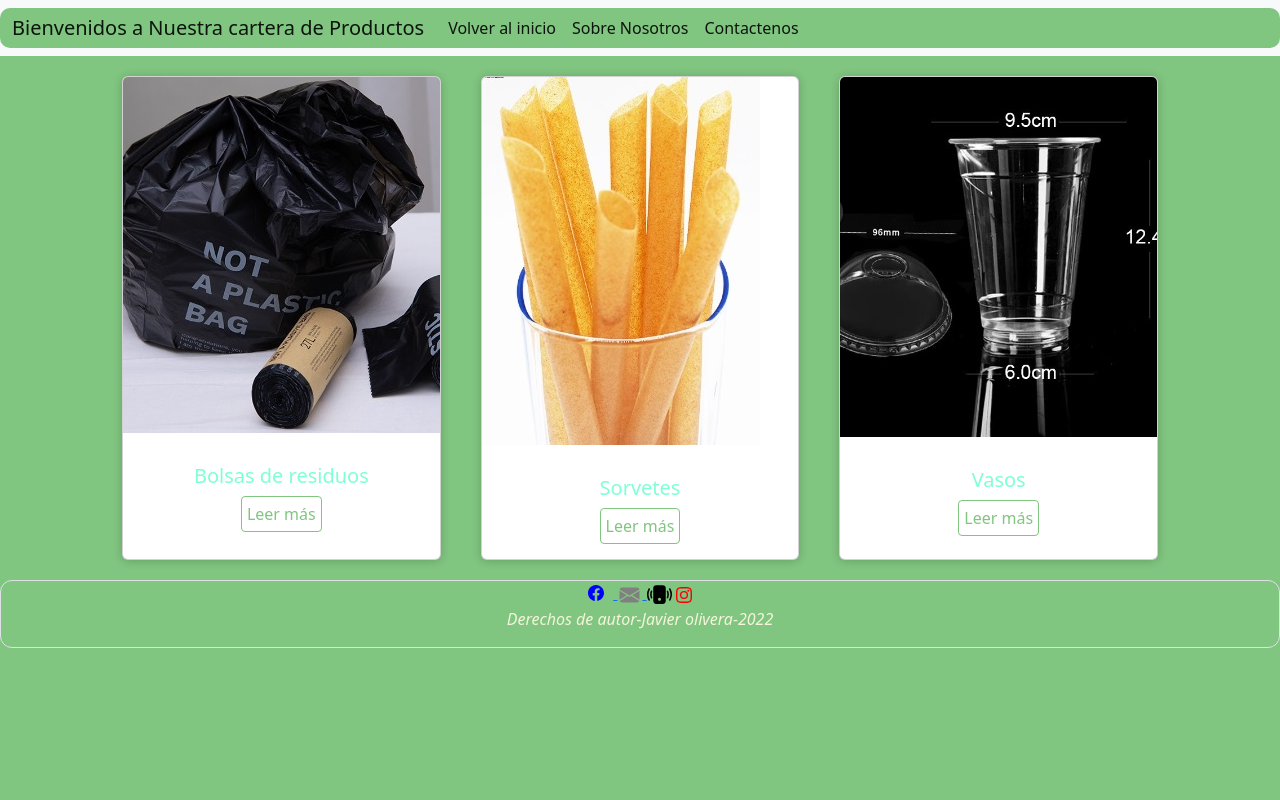
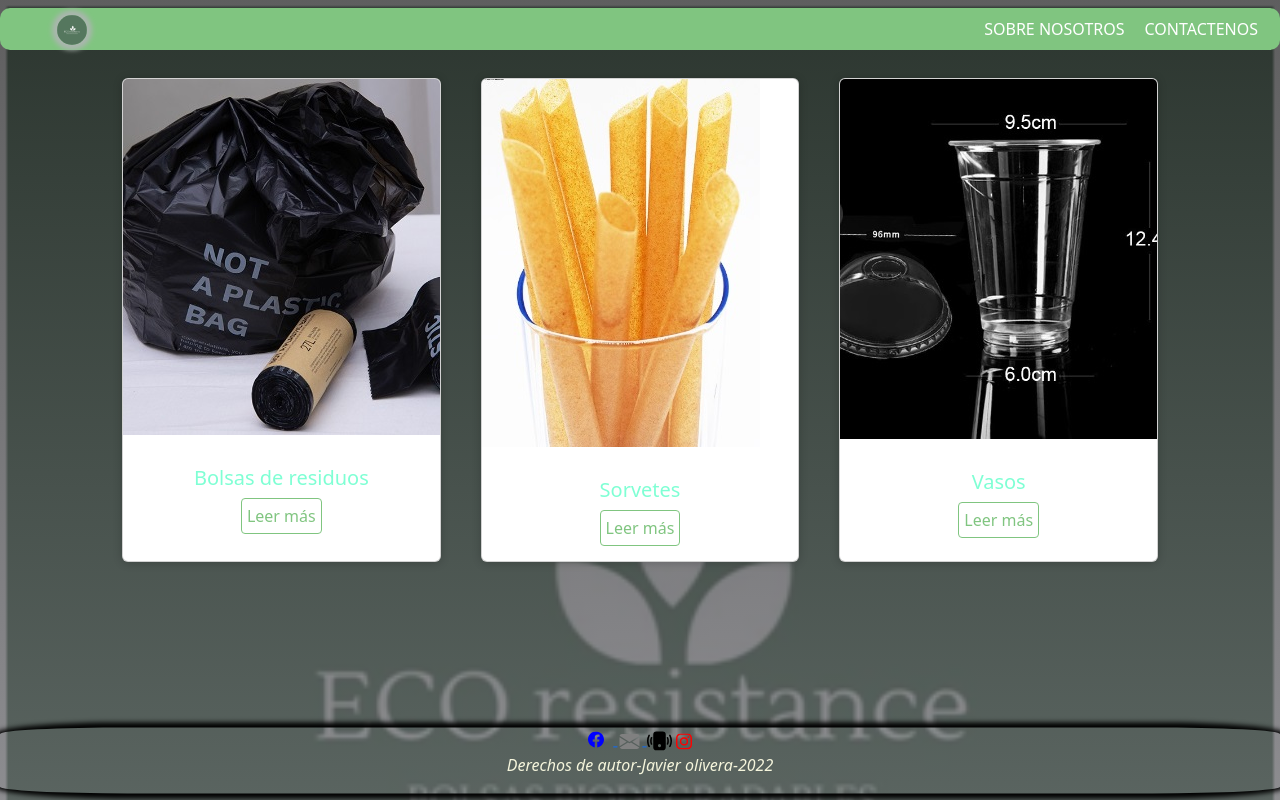
Before and after one commit to JnOlivera/ProyectoFinal, a plain HTML site: page nuestrosproductos.html in a window 1280 px wide. Drawn offline with nearby package versions, Linux system fonts and the light colour scheme.

Commit message:
modificaciones

```diff
--- a/contactenos.css
+++ b/contactenos.css
@@ -116,3 +116,9 @@ color: whitesmoke;
 background-attachment: fixed;
 background-size: cover;
 }
+.img
+{
+margin-left: 10px;
+
+
+}
--- a/index.css
+++ b/index.css
@@ -1,12 +1,19 @@
+
 .principal
 {
-background-image: url('imgprincipal/img24.jpg');
+background-image: linear-gradient(rgba(16, 16, 16, 0.7), rgba(16, 16, 16, 0.7)), url(./imgprincipal/img24.jpg);
 background-repeat: no-repeat;
 background-attachment: fixed;
 background-size: cover;
 
+}
+body{
 
+  display: grid;
+  grid-template-rows: auto 1fr auto;
+  min-height: 100vh;
 }
+
 p
 {
   font-style: oblique;
@@ -44,8 +51,8 @@ margin: 50px;
 .presentacion
 {
 float: left;
-margin-left: -20px;
-margin-top: -140px;
+width: 850px;
+padding: 55px;
 
 }
 
@@ -95,7 +102,11 @@ footer
 
 .productos
 {
-background-color: rgb(128, 197, 128);
+background-image: linear-gradient(rgba(26, 26, 27, 0.7), rgba(92, 92, 97, 0.7)), url('imgprincipal/img1.jpg');
+background-repeat: no-repeat;
+background-attachment: fixed;
+background-size: cover;
+
 
 }
 .container
@@ -192,3 +203,53 @@ text-align: center;
 
 
 }
+.nav-logo:hover {
+
+  border-radius: 5%;
+  box-shadow: 0px 0px 10px 3px #fff;
+  transform: translateY(-10%);
+  transition: all 0.4s;
+}
+
+.navbar .navbar-nav .nav-link,
+.navbar .navbar-nav .nav-link.active,
+.navbar .navbar-nav .show>.nav-link {
+  color: #fff;
+  padding: 6px 10px;
+  font-size: 1em;
+  text-transform: uppercase;
+
+}
+
+.navbar .navbar-nav .nav-link:hover {
+
+  border-radius: 2rem;
+  transition: all 0.5s;
+  transform: translateY(-10%);
+  box-shadow: 0px 0px 3px 3px #fff;
+}
+footer
+{
+
+  border-radius: 10%;
+  box-shadow: 0px 0px 5px 5px black;
+  transform: translateY(-10%);
+  transition: all 0.4s;
+}
+.img
+{
+  border-radius: 50%;
+  height: 30px;
+  margin-left: 45px;
+  box-shadow: 0px 0px 5px 5px rgb(171, 182, 175);
+  transition: all 400ms ease;
+}
+.img:hover
+{
+  border-radius: 4%;
+  box-shadow: 0px 0px 10px 3px #fff;
+  transform: translateY(-10%);
+  transition: all 0.4s;
+
+
+}
--- a/nuestrosproductos.html
+++ b/nuestrosproductos.html
@@ -14,18 +14,15 @@
 </head>
 <body class="productos">
 <header>
-    <nav class="navbar navbar-expand-lg bg-light">
+    <nav class="navbar navbar-expand-lg bg-green">
         <div class="container-fluid">
-          <a class="navbar-brand" href="#">Bienvenidos a Nuestra cartera de Productos</a>
+          <a class="navbar-brand" href="index.html"><img src="imgprincipal/img1.jpg" class="img"></a>
           <button class="navbar-toggler" type="button" data-bs-toggle="collapse" data-bs-target="#navbarNavDropdown" aria-controls="navbarNavDropdown" aria-expanded="false" aria-label="Toggle navigation">
             <span class="navbar-toggler-icon"></span>
           </button>
-          <div class="collapse navbar-collapse" id="navbarNavDropdown">
+          <div class="collapse navbar-collapse justify-content-end" id="navbarNavDropdown">
             <ul class="navbar-nav">
-              <li class="nav-item">
-                <a class="nav-link active" aria-current="page" href="index.html">Volver al inicio</a>
 
-              </li>
               <li class="nav-item">
                 <a class="nav-link active" aria-current="page" href="sobrenosotros.html">Sobre Nosotros</a>
 
@@ -100,7 +97,7 @@
 
 
 <footer>
-  <div id="datosdecontacto" class="border">
+  <div id="datosdecontacto" class="">
 
     <a href="https://es-la.facebook.com/login/device-based/regular/login/"> <svg xmlns="http://www.w3.org/2000/svg" width="25" height="20" fill="blue" class="bi bi-facebook" x="0 0 16 16">
      <path d="M16 8.049c0-4.446-3.582-8.05-8-8.05C3.58 0-.002 3.603-.002 8.05c0 4.017 2.926 7.347 6.75 7.951v-5.625h-2.03V8.05H6.75V6.275c0-2.017 1.195-3.131 3.022-3.131.876 0 1.791.157 1.791.157v1.98h-1.009c-.993 0-1.303.621-1.303 1.258v1.51h2.218l-.354 2.326H9.25V16c3.824-.604 6.75-3.934 6.75-7.951z"/>
```
Also changed, not shown: bolsasderesiduos.html (+2 -2 lines), contactenos.html (+5 -7 lines), index.html (+4 -4 lines), sobrenosotros.html (+4 -4 lines), sorvetes.html (+4 -4 lines), vasos.html (+4 -4 lines).
